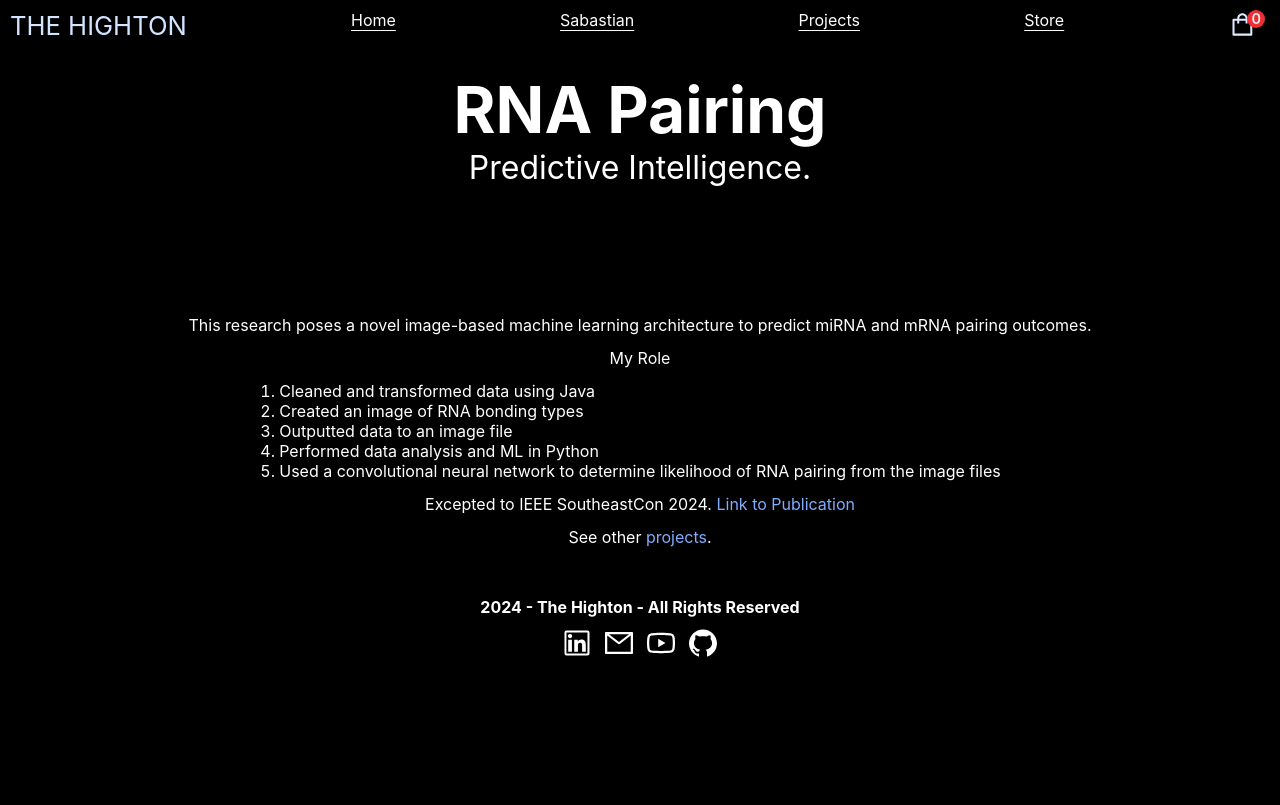
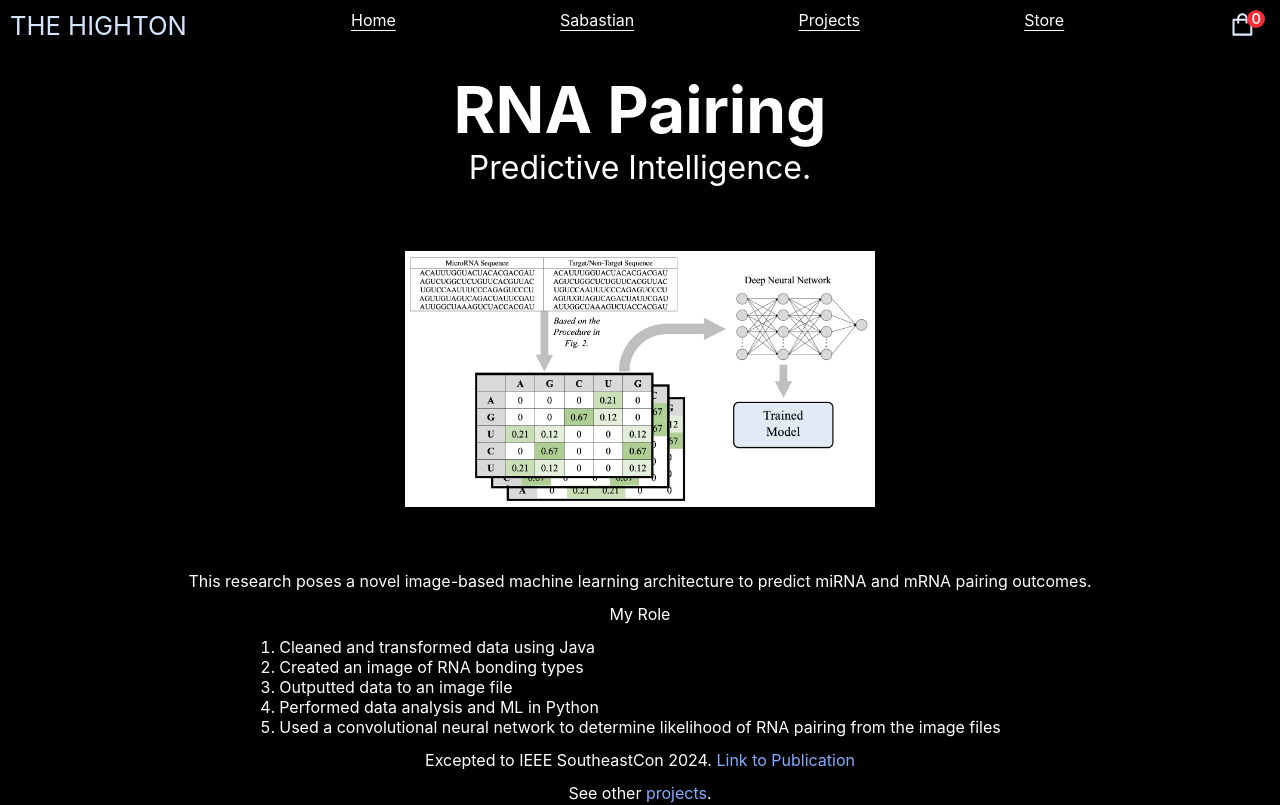
Before and after one commit to shighton/thehighton, a Next.js app: page /rna in a window 1280 px wide. Shown: the top 805 px of the page. Built offline with nearby package versions, Linux system fonts and the light colour scheme; no server answers.

Commit message:
Added rna research img

```diff
--- a/pages/rna.js
+++ b/pages/rna.js
@@ -6,6 +6,10 @@ const RNA = () => (
         <div className="rna-label">
             <h1>RNA Pairing</h1>
             <p>Predictive Intelligence.</p>
+        </div>
+
+        <div className="rna-img">
+            <img className="rna-model-img" src="resources/rna_ai_model_pic.png"></img>
         </div>
 
         <div className="rna-info">
--- a/styles/globals.css
+++ b/styles/globals.css
@@ -169,7 +169,7 @@ a {
 }
 
 .rna-info {
-  margin-top: 10vw;
+  margin-top: 5vw;
   display: flex;
   flex-direction: column;
   align-items: center;
@@ -243,6 +243,17 @@ a {
   display: flex;
   flex-direction: column;
   align-items: center;
+}
+
+.rna-img {
+  margin-top: 5vw;
+  display: flex;
+  flex-direction: column;
+  align-items: center;
+}
+
+.rna-model-img {
+  height: 20vw;
 }
 
 .tableau-prntscrn-img {
```
Also changed, not shown: public/resources/rna_ai_model_pic.png (added).
